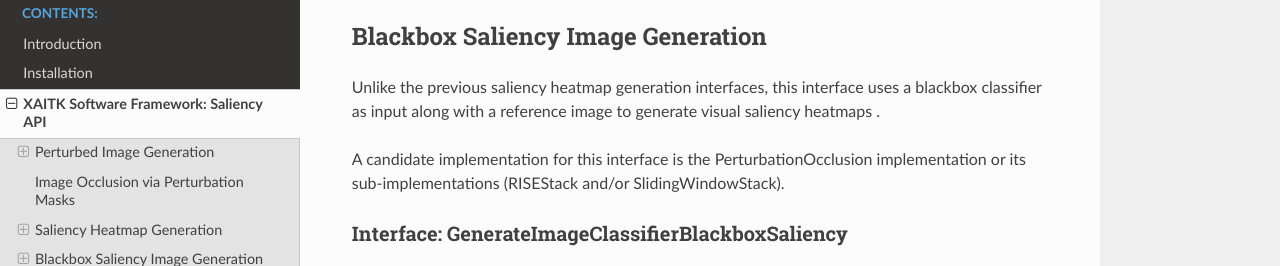
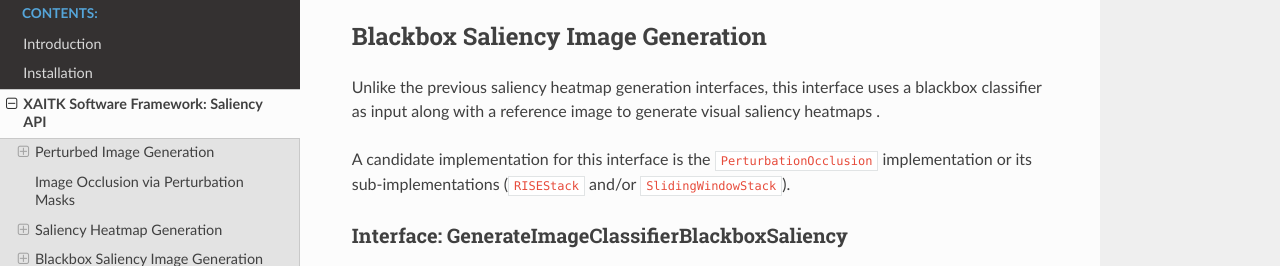
Before and after one commit to XAITK/xaitk-saliency, a Sphinx documentation site: the page built from docs/api_docs.rst, in a window 1280 px wide and 900 px high, scrolled down 3719 px, cut to the strip 108-374 px from the top of the window. Built offline with Sphinx 7.4.7 and the Read the Docs theme 2.0.0, drawn with Linux system fonts in a browser that asks for light colours; pages that are not in the unit, such as notebooks, are missing from menus.

Commit message:
Fixed formatting

```diff
--- a/docs/api_docs.rst
+++ b/docs/api_docs.rst
@@ -144,8 +144,9 @@
 Unlike the previous saliency heatmap generation interfaces, this interface uses a blackbox classifier as input along
 with a reference image to generate visual saliency heatmaps .
 
-A candidate implementation for this interface is the PerturbationOcclusion implementation or its sub-implementations
-(RISEStack and/or SlidingWindowStack).
+A candidate implementation for this interface is the ``PerturbationOcclusion`` implementation or its sub-implementations
+(``RISEStack`` and/or ``SlidingWindowStack``).
+
 
 Interface: GenerateImageClassifierBlackboxSaliency
 ---------------------------------------------------
```
